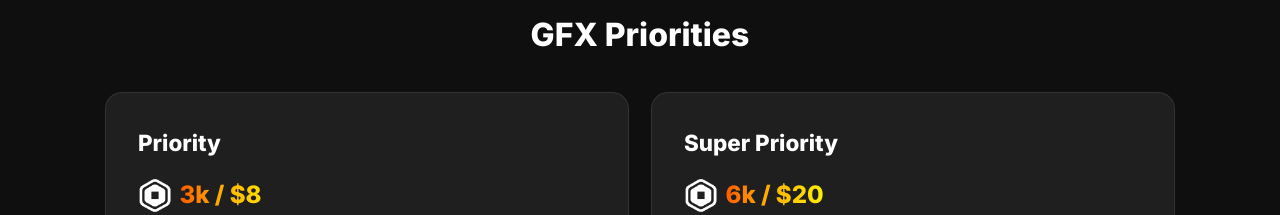
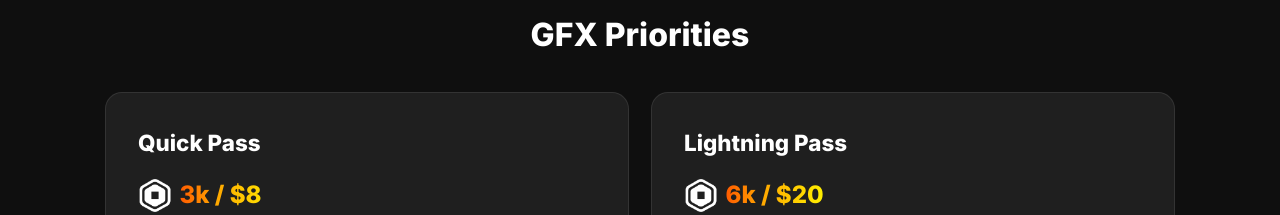
Before and after one commit to Hxvac/hxvac, a plain HTML site: page index.html in a window 1280 px wide. Shown: the part 1600-1815 px from the top of the page. Drawn offline with nearby package versions, Linux system fonts and the light colour scheme.

Commit message:
Update index.html

```diff
--- a/index.html
+++ b/index.html
@@ -124,7 +124,7 @@
     <h2 style="text-align:center;font-size:2rem;font-weight:700;margin:3rem 0 1rem;">GFX Priorities</h2>
     <div class="pricing priorities">
       <div class="plan">
-        <h3>Priority</h3>
+        <h3>Quick Pass</h3>
         <div class="price"><img src="images/robux-icon.png" class="price-icon" /> 3k / $8</div>
         <ul>
           <li>Skip the queue</li>
@@ -132,7 +132,7 @@
         </ul>
       </div>
       <div class="plan">
-        <h3>Super Priority</h3>
+        <h3>Lightning Pass</h3>
         <div class="price"><img src="images/robux-icon.png" class="price-icon" /> 6k / $20</div>
         <ul>
           <li>Top of the list</li>
```
